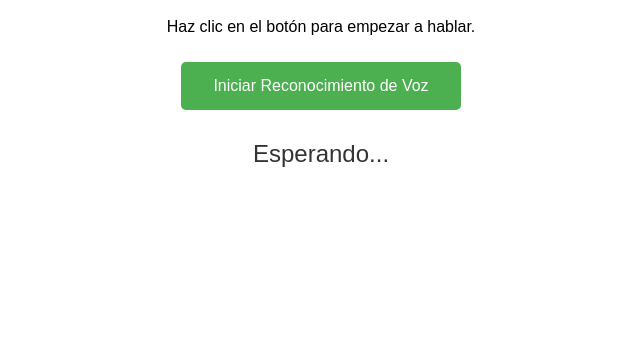
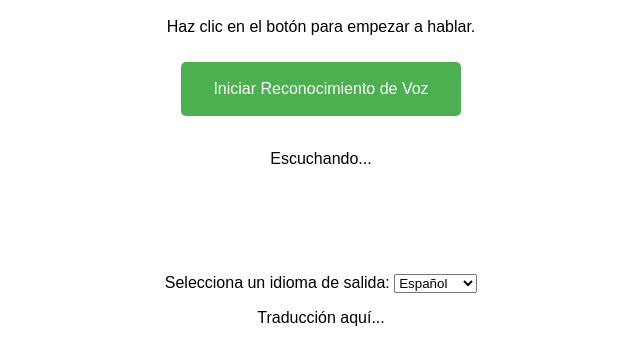
Before and after one commit to andrealiss78/Html, a plain HTML site: page Index.html in a window 1280 px wide. Both pictures are taken after a click on the button "Iniciar Reconocimiento de Voz". Shown: the part 68-432 px from the top of the page, without its empty margins (319-959 px from the left). Drawn offline with Linux system fonts and the light colour scheme.

Commit message:
Update Index.html

```diff
--- a/Index.html
+++ b/Index.html
@@ -19,7 +19,7 @@
             background-color: #4CAF50;
             color: white;
             border: none;
-            padding: 15px 32px;
+            padding: 18px 32px;
             text-align: center;
             text-decoration: none;
             display: inline-block;
@@ -29,12 +29,85 @@
             border-radius: 5px;
         }
     </style>
+    </head>
+<body>
 </head>
 <body>
     <h1>Transcripción en Tiempo Real</h1>
     <p>Haz clic en el botón para empezar a hablar.</p>
     <button id="iniciar" onclick="iniciarReconocimiento()">Iniciar Reconocimiento de Voz</button>
-    <p id="texto-transcrito">Esperando...</p>
-    <script src="app.js"></script>
+    <p id="texto-transcrito"></p>
+<p id="texto">Di algo...</p>
+<br>
+<br>
+<br>
+
+
+
+</br>
+</br>
+    <label for="idioma">Selecciona un idioma de salida:</label>
+    <select id="idioma">
+
+     <option value="es-ES">Español</option>
+        <option value="en">Inglés</option>
+        <option value="fr">Francés</option>
+        <option value="de">Alemán</option>
+        <option value="it">Italiano</option>
+        <option value="pt">Portugués</option>
+    </select>
+
+    <br>
+    <p id="traduccion">Traducción aquí...</p>
+
+
+    <script>
+        let recognition;
+        try {
+            recognition = new (window.SpeechRecognition || window.webkitSpeechRecognition)();
+            recognition.lang = 'es-ES';
+
+            recognition.onresult = function(event) {
+                const transcript = event.results[0][0].transcript;
+                document.getElementById('texto').innerText = "Dijiste: " + transcript;
+                traducirTexto(transcript);
+            };
+
+            recognition.onerror = function(event) {
+                document.getElementById('texto').innerText = "Error en reconocimiento: " + event.error;
+            };
+        } catch (e) {
+            document.getElementById('texto').innerText = "Tu navegador no soporta reconocimiento de voz.";
+        }
+
+        function iniciarReconocimiento() {
+            if (!recognition) {
+                document.getElementById('texto').innerText = "El reconocimiento de voz no está disponible.";
+                return;
+            }
+            document.getElementById('texto').innerText = "Escuchando...";
+            recognition.start();
+        }
+
+        function traducirTexto(texto) {
+            const idiomaDestino = document.getElementById('idioma').value;
+            const url = `https://api.mymemory.translated.net/get?q=${encodeURIComponent(texto)}&langpair=es|${idiomaDestino}`;
+
+            fetch(url)
+                .then(response => response.json())
+                .then(data => {
+                    const traduccion = data.responseData.translatedText;
+                    document.getElementById('traduccion').innerText = "Traducción: " + traduccion;
+                })
+                .catch(error => {
+                    document.getElementById('traduccion').innerText = "Error en la traducción.";
+                    console.error("Error en la traducción:", error);
+                });
+        }
+    </script>
+  <br>
+  <br>
+  <br>
+
 </body>
 </html>
```
